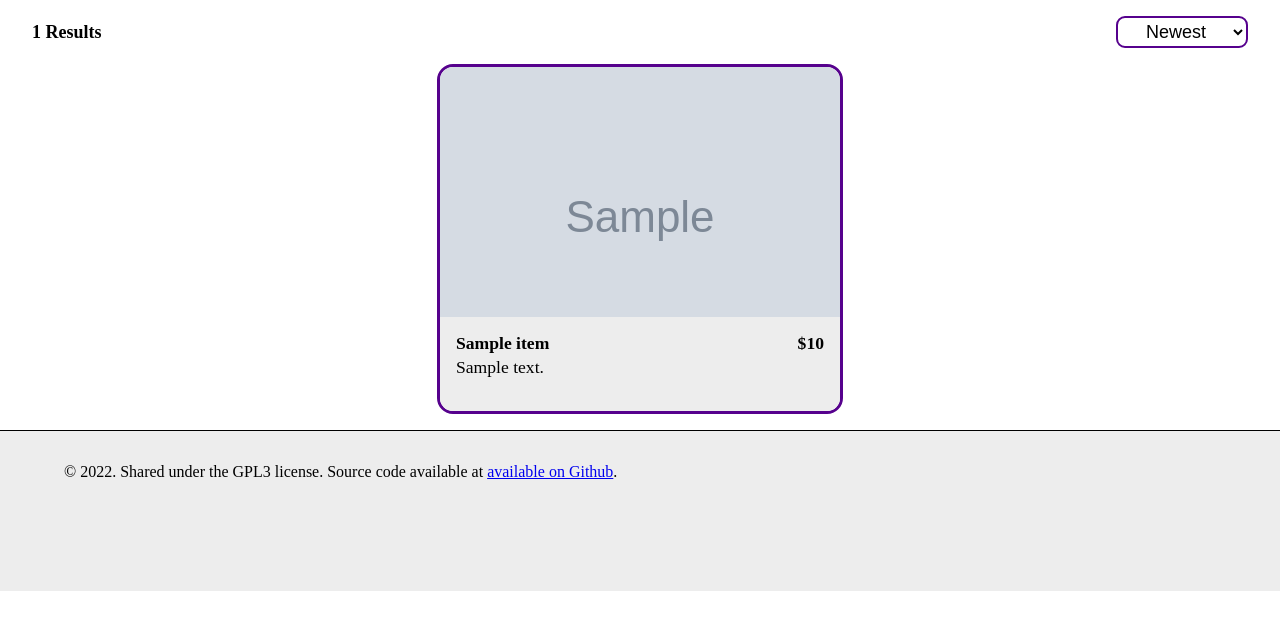
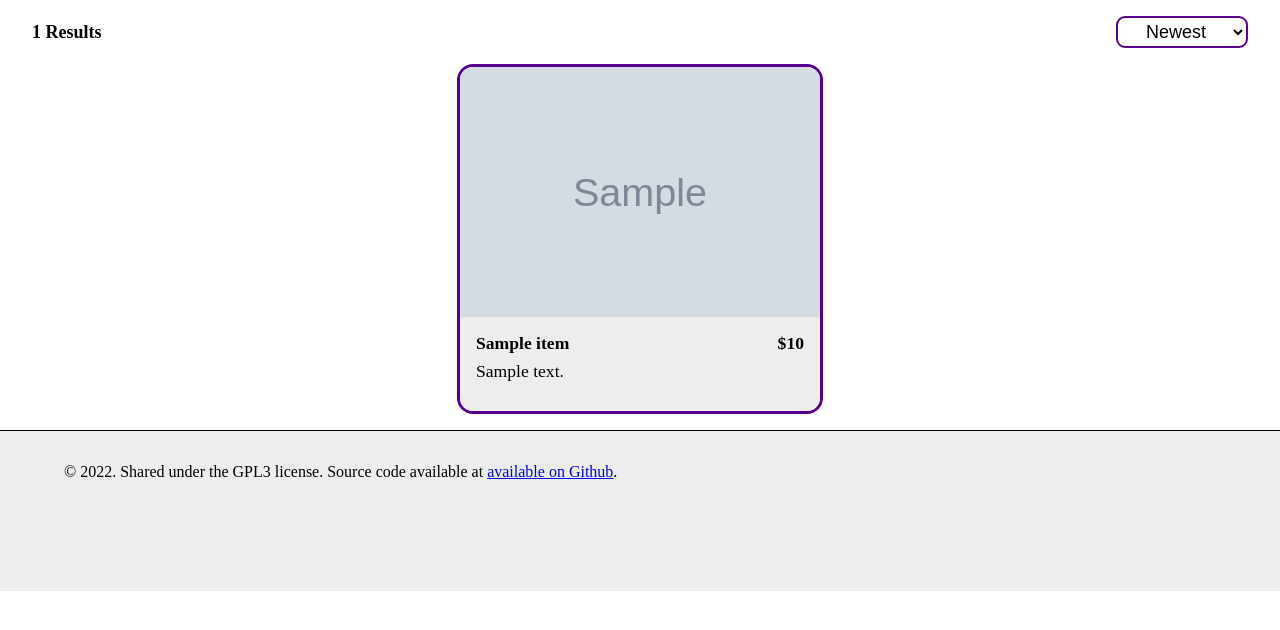
Before and after one commit to software-students-spring2024/5-final-project-spring-2024-mjetteam, a Flask app: page / in a window 1280 px wide. Shown: the part 80-710 px from the top of the page. Run offline with Flask 3, Linux system fonts and the light colour scheme; grey boxes marked "Sample" are stand-in pictures; a database or web service that is not in the repository returns one stand-in record (values such as "Sample title").

Commit message:
Add more CSS changes

```diff
--- a/src/static/style.css
+++ b/src/static/style.css
@@ -187,6 +187,7 @@ footer {
 
 .listing {
   height: 350px;
+  width: 366px;
   border: 3px solid #56018d;
   box-sizing: border-box;
   border-radius: 1rem;
@@ -196,6 +197,10 @@ footer {
 .listing-image {
   height: 250px;
   overflow: hidden;
+  display: flex;
+  align-items: center;
+  justify-content: center;
+  background-color: #cacaca;
 }
 
 .listing img {
@@ -216,11 +221,17 @@ footer {
   align-items: center;
   height: 20px;
   font-weight: bold;
-  margin-bottom: 4px;
+  margin-bottom: 8px;
+}
+
+.details-primary > p {
+  height: 20px;
+  max-width: 200px;
+  overflow: hidden;
 }
 
 .details > p {
-  height: 38px;
+  height: 40px;
   overflow: hidden;
 }
 
--- a/src/templates/offer.html
+++ b/src/templates/offer.html
@@ -37,7 +37,7 @@
         />
         <input type="submit" value="NEW LISTING" />
       </div>
-      {%endif%} {% for doc in docs %}
+      {%else%}{% for doc in docs %}
       <div class="listing-alt">
         <div class="listing-context-alt">
           <div class="listing-image-alt">
@@ -60,6 +60,7 @@
       </div>
       {%endfor%}
       <input type="submit" id="offer-submit" />
+      {%endif%}
     </div>
   </form>
 </div>
--- a/src/templates/viewProfile.html
+++ b/src/templates/viewProfile.html
@@ -27,7 +27,7 @@
   {% else %} {% for doc in docs %} {% if doc.public == True %}
   <div class="listing-alt" onclick="window.location.href='/item/{{ doc._id }}'">
     <div class="listing-context-alt">
-      <div class="listing-alt-image">
+      <div class="listing-image-alt">
         <img
           src="{{ doc.image_url }}"
           alt="{{ doc.title }}"
```
Also changed, not shown: other parts of src/static/style.css (+15 -10 lines), src/templates/friends.html (+3 -4 lines), src/templates/recievedoffers.html (+4 -4 lines), src/templates/sentoffers.html (+4 -14 lines).
